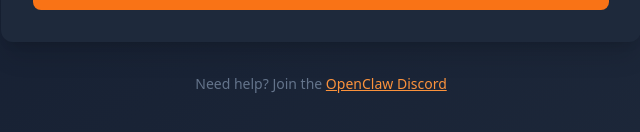
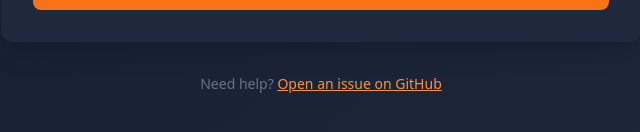
Before and after one commit to telegraphic-dev/openclaw-wizard, a Next.js app: page / in a window 1280 px wide. Shown: the part 872-1004 px from the top of the page, without its empty margins (319-959 px from the left). Built offline with nearby package versions, Linux system fonts and the light colour scheme.

Commit message:
Add comprehensive documentation, README, star request, GitHub links

```diff
--- a/app/cleanup/page.tsx
+++ b/app/cleanup/page.tsx
@@ -77,7 +77,7 @@ export default function CleanupPage() {
         </div>
 
         <p className="text-center text-slate-500 text-sm mt-8">
-          Questions? Join the <a href="https://discord.gg/openclaw" className="text-orange-400 underline">OpenClaw Discord</a>
+          Questions? <a href="https://github.com/telegraphic-dev/openclaw-wizard/issues" className="text-orange-400 underline">Open an issue on GitHub</a>
         </p>
       </div>
     </main>
--- a/app/page.tsx
+++ b/app/page.tsx
@@ -1,10 +1,41 @@
+/**
+ * OpenClaw Hetzner Setup Wizard
+ *
+ * A step-by-step wizard that guides users through deploying their own OpenClaw
+ * AI agent on Hetzner Cloud. The wizard handles:
+ *
+ * 1. Account setup guidance (external Hetzner registration)
+ * 2. API token collection and validation
+ * 3. SSH key upload for secure access
+ * 4. Server provisioning via Hetzner Cloud API
+ * 5. OpenClaw installation via cloud-init bootstrap script
+ *
+ * @see https://github.com/telegraphic-dev/openclaw-wizard
+ * @see https://github.com/telegraphic-dev/openclaw-hetzner-bootstrap
+ */
 'use client';
 
 import { useState } from 'react';
 
+/**
+ * Wizard steps in order of progression.
+ * - intro: Welcome screen with overview
+ * - hetzner-account: Guide to create Hetzner account
+ * - api-token: Collect and validate Hetzner API token
+ * - ssh-key: Collect SSH public key and server configuration
+ * - provisioning: Server creation in progress
+ * - done: Success screen with connection instructions
+ */
 type Step = 'intro' | 'hetzner-account' | 'api-token' | 'ssh-key' | 'provisioning' | 'done';
 
-// Expandable details component
+/**
+ * Expandable "Learn More" component for additional context.
+ * Used throughout the wizard to provide detailed explanations
+ * without cluttering the main UI.
+ *
+ * @param title - The clickable header text
+ * @param children - Content shown when expanded
+ */
 function Details({ title, children }: { title: string; children: React.ReactNode }) {
   const [open, setOpen] = useState(false);
   return (
@@ -600,12 +631,29 @@ SSH: ssh openclaw@${serverDetails.ip}`;
               >
                 📋 Copy Details to Clipboard
               </button>
+
+              <div className="bg-gradient-to-r from-yellow-900/30 to-orange-900/30 border border-yellow-600 rounded-lg p-4 text-center">
+                <p className="text-yellow-200 mb-2">
+                  🎉 Congrats on setting up OpenClaw!
+                </p>
+                <p className="text-slate-300 text-sm mb-3">
+                  If this wizard helped you, please star the repo — it helps others discover it!
+                </p>
+                <a
+                  href="https://github.com/telegraphic-dev/openclaw-wizard"
+                  target="_blank"
+                  rel="noopener noreferrer"
+                  className="inline-block bg-yellow-600 hover:bg-yellow-700 text-white font-bold py-2 px-4 rounded-lg transition"
+                >
+                  ⭐ Star on GitHub
+                </a>
+              </div>
             </div>
           )}
         </div>
 
         <p className="text-center text-slate-500 text-sm mt-8">
-          Need help? Join the <a href="https://discord.gg/openclaw" className="text-orange-400 underline">OpenClaw Discord</a>
+          Need help? <a href="https://github.com/telegraphic-dev/openclaw-wizard/issues" className="text-orange-400 underline">Open an issue on GitHub</a>
         </p>
       </div>
     </main>
```
Also changed, not shown: app/api/check-server/route.ts (+24 -0 lines), app/api/provision/route.ts (+35 -0 lines), app/layout.tsx (+14 -0 lines), 1 other file (tests, documents, lock files or other folders).
